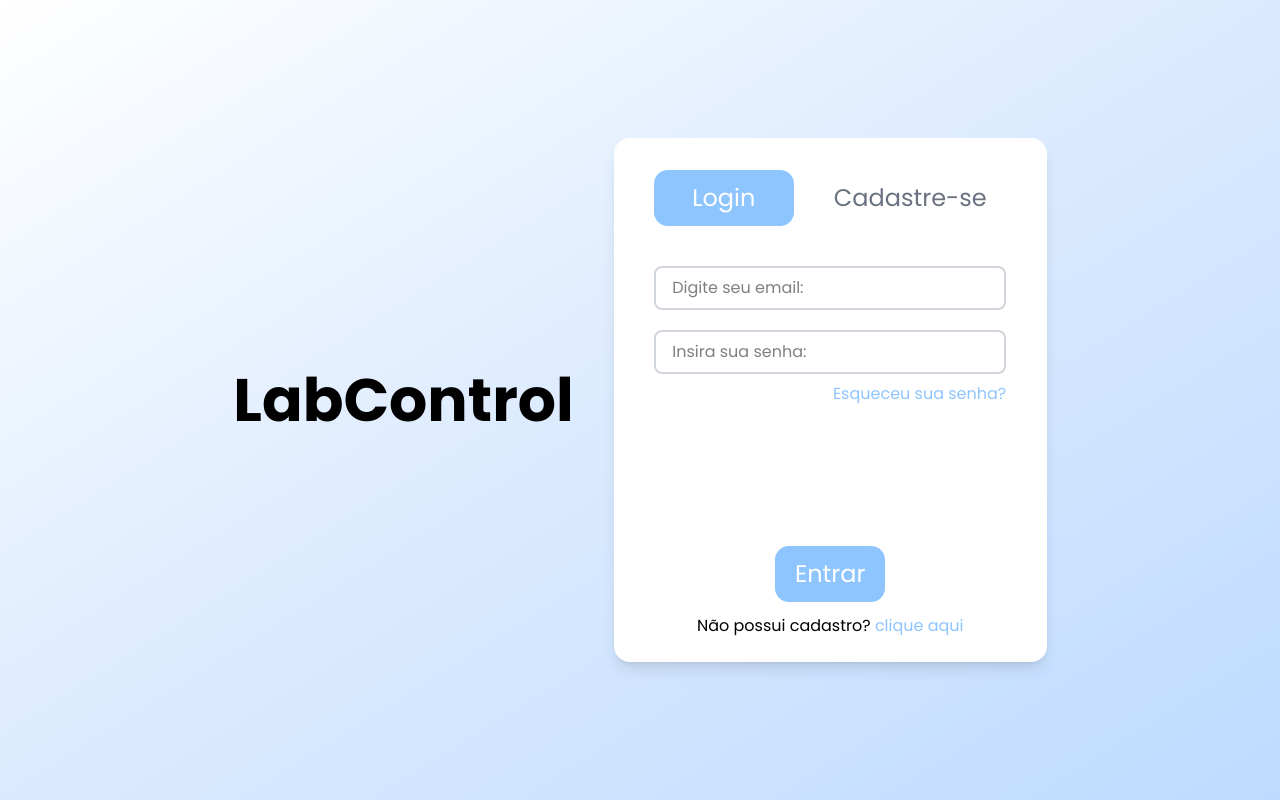
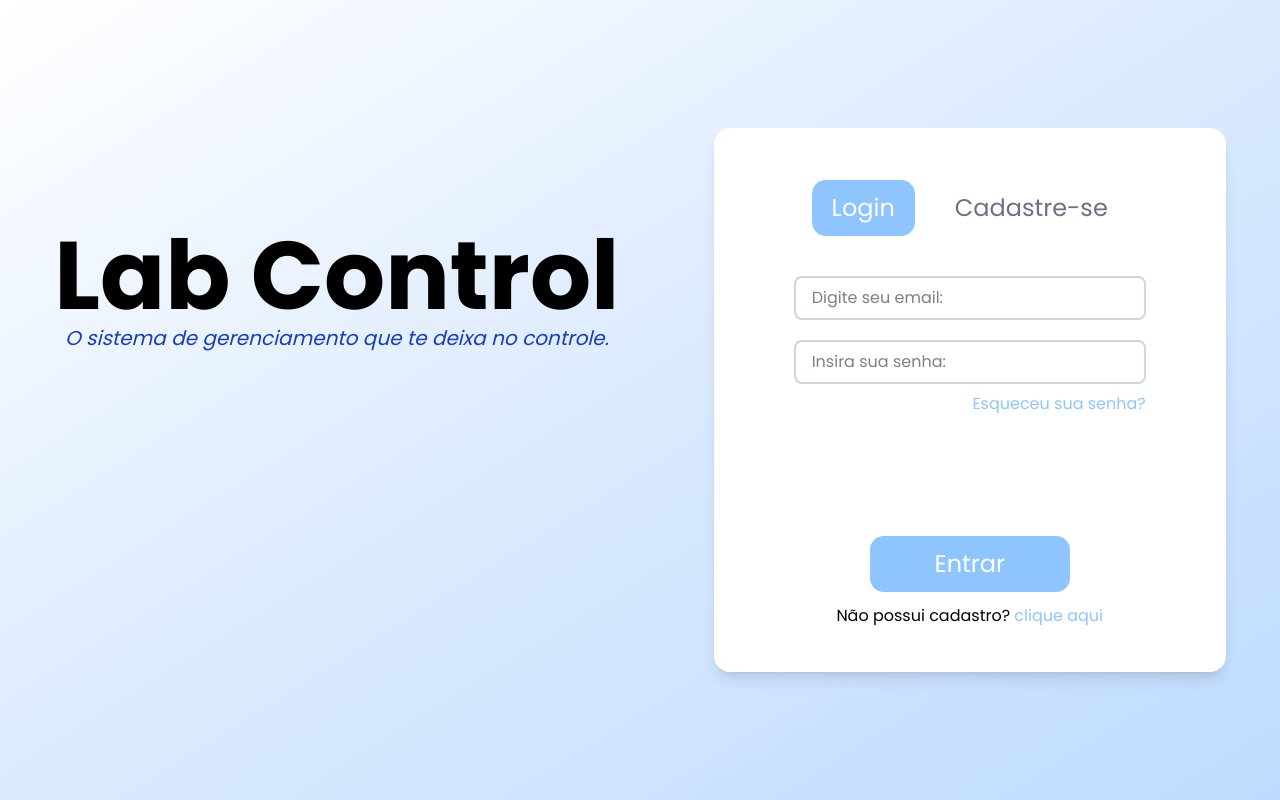
Before and after one commit to eduardopozenatto/ppi-next-js, a Next.js app in the folder frontend/: page / in a window 1280 px wide. Built offline with nearby package versions, Linux system fonts and the light colour scheme.

Commit message:
Modifing the imports to new components improve the style and responsiveness

```diff
--- a/frontend/app/components/Input.tsx
+++ b/frontend/app/components/UI/General/Input.tsx
@@ -30,7 +30,7 @@
 
 }: /* definindo o tipo do input com o tipo criado acima */ InputProps) {
     return (
-        <div className="flex flex-1">
+        <div className="flex w-full">
             {/* label opcional para inserir junto ao input */}
             {label && <label>{label}</label>}
             <input
@@ -41,7 +41,7 @@
                 placeholder={placeholder}
                 name={name}
                 // utilizando o twMerge para juntar as classes definidas com as classes individuais (as individuais tem mais prioridade)
-                className={twMerge("flex-1 border-solid border-2 rounded-lg border-gray-300 hover:border-gray-400 focus:outline-none focus-visible:border-blue-400  py-2 px-4 transition-all duration-300 ease", ClassName)}
+                className={twMerge("flex-1 border-solid border-2 rounded-lg border-gray-300 hover:border-gray-400 focus:outline-none focus-visible:border-blue-400  py-2 px-4 transition-all duration-300 ease flex-nowrap", ClassName)}
             />
         </div>
     )
--- a/frontend/app/components/Link.tsx
+++ b/frontend/app/components/UI/General/Link.tsx
@@ -46,7 +46,7 @@
       target={target}
       type={type}
       className={twMerge(
-        "inline-block text-white bg-blue-300 rounded-[14px] px-5 py-3 text-2xl hover:opacity-[0.7] 1s transition-opacity max-md:text-2xl",
+        "inline-block text-white bg-blue-300 rounded-[14px] px-5 py-3 text-2xl hover:opacity-[0.7] 1s transition-opacity max-md:text-2xl flex-nowrap",
         className
       )}
     >
@@ -70,7 +70,7 @@
         target={target}
         type={type}
         className={twMerge(
-          "inline-block text-white bg-blue-300 rounded-[14px] px-5 py-3 text-2xl hover:opacity-[0.7] 1s transition-opacity max-md:text-2xl",
+          "inline text-white text-center text-md md:text-2xl bg-blue-300 rounded-[14px] px-5 py-3 w-[200px] hover:opacity-[0.7] 1s transition-opacity flex-nowrap",
           className
         )}
       >
--- a/frontend/app/pages/login_page.tsx
+++ b/frontend/app/pages/login_page.tsx
@@ -1,67 +1,13 @@
-import Input from "../components/Input";
-import { Link } from "../components/Link";
-import { ButtonLink } from "../components/Link";
+import LoginBody from '../components/UI/Login/LoginBody';
+import LoginTitle from '../components/UI/Login/LoginTitle';
 
-const Title = function () {
+export function LoginPage() {
   return (
-    <section className="flex justify-center">
-      <h1 className="text-6xl bg-[linear-gradient()] font-semibold">
-        LabControl
-    </h1>
-    </section>
-  );
-};
-
-const Form = function () {
-  return (
-    <div className="flex flex-col">
-      <form action="" className="flex flex-col gap-5">
-        <Input type="email" placeholder="Digite seu email: "></Input>
-        <Input type="password" placeholder="Insira sua senha: "></Input>
-      </form>
-      <Link
-        content="Esqueceu sua senha?"
-        href="#"
-        className="mt-2 self-end"
-      ></Link>
-    </div>
-  );
-};
-
-const LoginForm = function () {
-  return (
-    <section className="flex flex-col rounded-2xl bg-white shadow-lg gap-10 max-w-[750px] px-10 py-3 items-center">
-      <div className="flex justify-between gap-5 mt-5">
-        <ButtonLink
-        content="Login"
-        className="w-35 text-center"
-        ></ButtonLink>
-
-        <ButtonLink
-          content="Cadastre-se"
-          className="bg-white text-gray-500 hidden min-md:inline"
-        ></ButtonLink>
-      </div>
-
-      <Form></Form>
-
-      <div className="flex flex-col items-center gap-3 mt-25 mb-3">
-        <ButtonLink content="Entrar"></ButtonLink>
-        <div>
-          <p>
-            Não possui cadastro? <Link content="clique aqui"></Link>
-          </p>
-        </div>
+    <section className="flex justify-center items-center bg-linear-to-br from-white via-blue-100 to-blue-200 h-screen">
+      <div className="flex flex-col lg:flex-row lg:justify-evenly lg:max-w-400 w-full items-center gap-10">
+        <LoginTitle></LoginTitle>
+        <LoginBody></LoginBody>
       </div>
     </section>
   );
-};
-
-export function LoginPage() {
-  return (
-    <div className="flex flex-col lg:flex-row bg-linear-to-br from-white via-blue-100 to-blue-200 h-screen justify-center items-center gap-10">
-      <Title></Title>
-      <LoginForm></LoginForm>
-    </div>
-  );
 }
```
